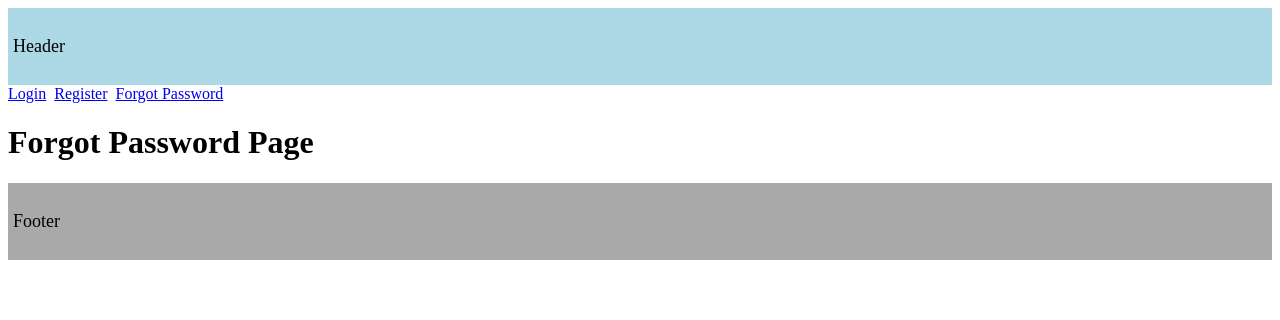
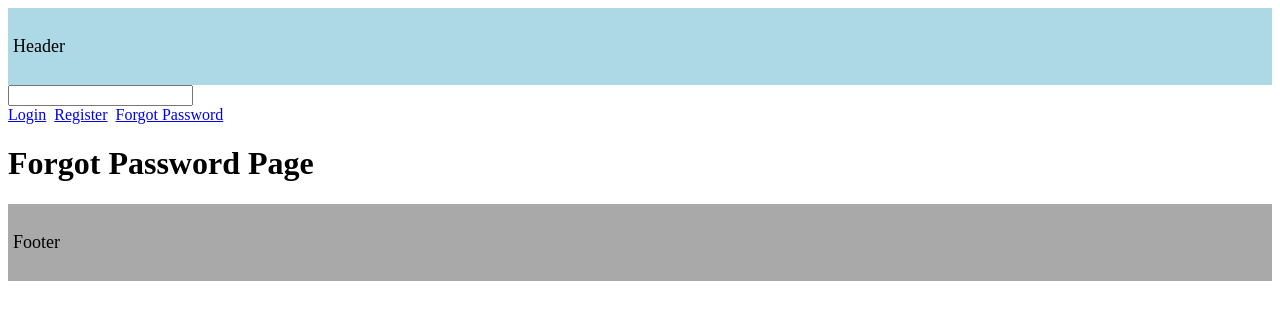
Before and after one commit to akashdeep023/Next-Coding, a Next.js app in the folder 02_routing/: page /forgot-password in a window 1280 px wide. Shown: the top 320 px of the page. Built offline with nearby package versions, Linux system fonts and the light colour scheme.

Commit message:
Use layout.tsx -> template.tsx

```diff
--- a/02_routing/src/app/(auth)/layout.tsx
+++ b/02_routing/src/app/(auth)/template.tsx
@@ -2,6 +2,7 @@
 import Link from "next/link";
 import { usePathname } from "next/navigation";
 import "./auth-style.css";
+import { useState } from "react";
 
 const navLinks = [
 	{ name: "Login", href: "/login" },
@@ -14,9 +15,17 @@
 }: {
 	children: React.ReactNode;
 }) {
+	const [input, setInput] = useState("");
 	const pathname = usePathname();
 	return (
 		<div>
+			<div>
+				<input
+					type="text"
+					value={input}
+					onChange={(e) => setInput(e.target.value)}
+				/>
+			</div>
 			{navLinks.map((navLink) => {
 				const isActive = pathname.startsWith(navLink.href);
 				return (
```
